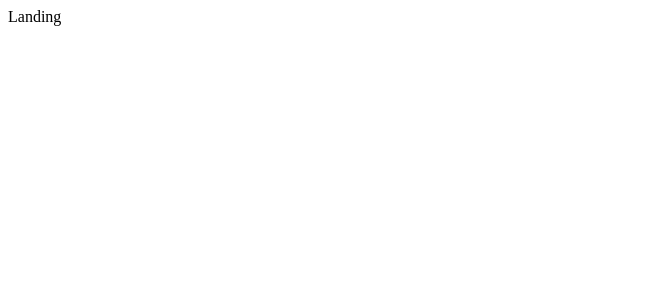
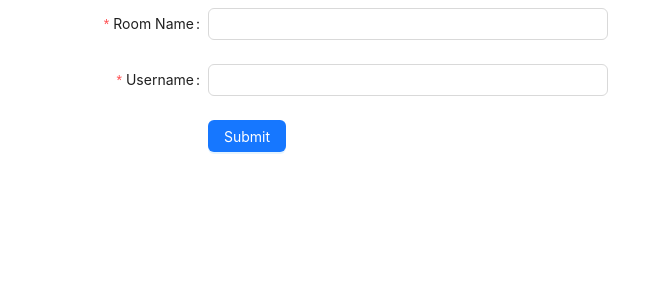
Before and after one commit to dallin-christensen/toastyghost-client, a React (Vite) app: page / in a window 1280 px wide. Shown: the top 300 px of the page, without its empty margins (0-663 px from the left). Built offline with nearby package versions, Linux system fonts and the light colour scheme; the HTML template or start-up script is replaced by a standard one.

Commit message:
logic for creating and being added to a room

```diff
--- a/package.json
+++ b/package.json
@@ -11,11 +11,14 @@
     "preview": "vite preview"
   },
   "dependencies": {
+    "@tanstack/react-query": "^4.35.3",
+    "antd": "^5.9.4",
     "lodash": "^4.17.21",
     "react": "^18.2.0",
     "react-dom": "^18.2.0",
     "react-router-dom": "^6.16.0",
-    "socket.io-client": "^4.7.2"
+    "socket.io-client": "^4.7.2",
+    "usehooks-ts": "^2.9.1"
   },
   "devDependencies": {
     "@types/lodash": "^4.14.199",
--- a/src/App.tsx
+++ b/src/App.tsx
@@ -2,9 +2,18 @@ import { Routes, Route, BrowserRouter as Router } from "react-router-dom"
 import Landing from "./pages/Landing"
 import Room from "./pages/Room"
 import { RoomProvider } from "./context/RoomContext"
+import {
+  QueryClient,
+  QueryClientProvider,
+} from '@tanstack/react-query'
+import { CurrentUserProvider } from "./context/UserContext"
+
+const queryClient = new QueryClient()
 
 function App() {
   return (
+    <QueryClientProvider client={queryClient}>
+      <CurrentUserProvider>
         <RoomProvider>
           <Router>
             <Routes>
@@ -13,6 +22,8 @@ function App() {
             </Routes>
           </Router>
         </RoomProvider>
+      </CurrentUserProvider>
+    </QueryClientProvider>
   )
 }
 
--- /dev/null
+++ b/src/components/CreateNewRoomForm.tsx
@@ -0,0 +1,97 @@
+import { useMutation } from '@tanstack/react-query';
+import { Button, Form, Input } from 'antd';
+import { SyntheticEvent, useState } from 'react';
+import RoomType from '../data/types/RoomType';
+import ParticipantType from '../data/types/ParticipantType';
+import { useNavigate } from "react-router-dom";
+import { useCurrentUser } from '../context/UserContext';
+
+type FieldType = {
+  roomName?: string;
+  username?: string;
+};
+
+function CreateNewRoomForm() {
+  const [roomName, setRoomName] = useState("")
+  const [username, setUsername] = useState("")
+  const navigate = useNavigate();
+  const { setCurrentUser } = useCurrentUser()
+
+  const mutation = useMutation({
+    mutationFn: async () => {
+      return await fetch("http://localhost:8082/api/rooms/createroom", {
+        method: "POST",
+        headers: {
+          "Content-Type": "application/json",
+        },
+        credentials: 'include',
+        body: JSON.stringify({
+          name: roomName,
+          participants: [
+            {
+              avatar: "avatarblah",
+              handle: username
+            }
+          ]
+        })
+      })
+      .then((response) => response.json())
+      // traditionally we'd be expecting a JSON formatted response, so we would change this method to .json instead of .text
+      .catch((err) => {
+        console.error(err);
+      });
+    },
+    onSuccess: ({room, participant}: { room: RoomType, participant: ParticipantType }) => {
+      if (room?._id) {
+        setCurrentUser(participant)
+        navigate(`/room/${room?._id}`)
+      }
+    },
+  })
+
+  const onFinish = (e: SyntheticEvent) => {
+    e.preventDefault
+    mutation.mutate()
+  }
+
+  const onFinishFailed = () => {
+    console.error('room creation failure')
+  }
+
+  return (
+    <Form
+      name="basic"
+      labelCol={{ span: 8 }}
+      wrapperCol={{ span: 16 }}
+      style={{ maxWidth: 600 }}
+      initialValues={{ remember: true }}
+      onFinish={onFinish}
+      onFinishFailed={onFinishFailed}
+      autoComplete="off"
+    >
+      <Form.Item<FieldType>
+        label="Room Name"
+        name="roomName"
+        rules={[{ required: true, message: 'Please input a room name' }]}
+      >
+        <Input value={roomName} onChange={e => setRoomName(e.target.value)} />
+      </Form.Item>
+
+      <Form.Item<FieldType>
+        label="Username"
+        name="username"
+        rules={[{ required: true, message: 'Please input your user name' }]}
+      >
+        <Input value={username} onChange={e => setUsername(e.target.value)} />
+      </Form.Item>
+
+      <Form.Item wrapperCol={{ offset: 8, span: 16 }}>
+        <Button type="primary" htmlType="submit">
+          Submit
+        </Button>
+      </Form.Item>
+    </Form>
+  )
+}
+
+export default CreateNewRoomForm
--- a/src/components/PostMessageInput.tsx
+++ b/src/components/PostMessageInput.tsx
@@ -1,15 +1,19 @@
 import { useState } from "react"
 import debounce from "../utilities/debounce"
 import socket from "../socket"
+import { useRoom } from "../context/RoomContext"
+import { useCurrentUser } from "../context/UserContext"
 
 
 function PostMessageInput() {
   const [inputVal, setInputVal] = useState('')
+  const { room } = useRoom()
+  const { currentUser } = useCurrentUser()
 
   const handlePostMessage = debounce(async () => {
     socket.emit('insertmessage', {
-      roomId: "650cd102c3cf0ec04622b644",
-      participantId: "650cd102c3cf0ec04622b645",
+      roomId: room?._id,
+      participantId: currentUser?._id,
       text: inputVal,
     })
   })
--- /dev/null
+++ b/src/context/UserContext.tsx
@@ -0,0 +1,33 @@
+import { ReactNode, createContext, useContext } from "react"
+import ParticipantType from "../data/types/ParticipantType"
+import { useLocalStorage } from 'usehooks-ts'
+
+type ParticipantContextType = {
+  setCurrentUser: (participant: ParticipantType) => void
+  currentUser: ParticipantType | null
+}
+
+const ParticpantContext = createContext({} as ParticipantContextType)
+
+export function useCurrentUser() {
+  return useContext(ParticpantContext)
+}
+
+type ParticipantProviderProps = {
+  children: ReactNode
+}
+
+export function CurrentUserProvider({ children }: ParticipantProviderProps) {
+  const [currentUser, setCurrentUser] = useLocalStorage<ParticipantType | null>("currentUser", null)
+
+  return (
+    <ParticpantContext.Provider
+      value={{
+        currentUser,
+        setCurrentUser
+      }}
+    >
+      {children}
+    </ParticpantContext.Provider>
+  )
+}
--- a/src/hooks/useSocketConnect.ts
+++ b/src/hooks/useSocketConnect.ts
@@ -1,13 +1,16 @@
 import { useEffect, useState } from "react";
 import socket from "../socket";
+import { useParams } from "react-router-dom";
 
 function useSocketConnect() {
+  const { roomId = "" } = useParams()
   const [socketConnected, setSocketConnected] = useState<boolean>(socket.connected);
 
   useEffect(() => {
     function onConnect() {
       console.log('socket connected')
       setSocketConnected(true);
+      socket.emit("subscribe", roomId);
     }
 
     function onDisconnect() {
--- a/src/pages/Landing.tsx
+++ b/src/pages/Landing.tsx
@@ -1,6 +1,10 @@
+import CreateNewRoomForm from "../components/CreateNewRoomForm"
+
 function Landing() {
   return (
-    <div>Landing</div>
+    <div>
+      <CreateNewRoomForm />
+    </div>
   )
 }
 
--- a/src/pages/Room.tsx
+++ b/src/pages/Room.tsx
@@ -2,23 +2,32 @@ import { useRoom } from "../context/RoomContext"
 import useSetRoom from "../hooks/useSetRoom"
 import PostMessageInput from "../components/PostMessageInput"
 import useSocketConnect from "../hooks/useSocketConnect"
-
+import { useCurrentUser } from "../context/UserContext"
+import currentUserInRoom from "../utilities/currentUserInRoom"
 
 function Room() {
 
   useSetRoom()
   useSocketConnect()
 
+  const { currentUser } = useCurrentUser()
+
   const {
     room
   } = useRoom()
 
-  return (
-    <>
-      <pre>{JSON.stringify(room, undefined, 2)}</pre>
-      <PostMessageInput />
-    </>
-  )
+  if (!room || !currentUser) return null
+
+  const currentUserIsParticipant = currentUserInRoom(currentUser, room)
+
+  return currentUserIsParticipant ? (
+          <>
+            <pre>{JSON.stringify(room, undefined, 2)}</pre>
+            <PostMessageInput />
+          </>
+        ) : (
+          <div>join room?</div>
+        )
 }
 
 export default Room
--- a/src/socket.ts
+++ b/src/socket.ts
@@ -3,7 +3,8 @@ import { io } from "socket.io-client";
 const URL = process.env.NODE_ENV === 'production' ? '' : 'http://localhost:8082';
 
 const socket = io(URL, {
-  autoConnect: false
+  autoConnect: false,
+  withCredentials: true,
 });
 
 export default socket
--- /dev/null
+++ b/src/utilities/currentUserInRoom.ts
@@ -0,0 +1,11 @@
+import ParticipantType from "../data/types/ParticipantType"
+import RoomType from "../data/types/RoomType"
+
+function currentUserInRoom(participant: ParticipantType, room: RoomType) {
+  if (room?.participants?.length && participant?._id) {
+    return room.participants.some((roomParticipant: ParticipantType) => roomParticipant._id === participant._id)
+  }
+  return false
+}
+
+export default currentUserInRoom
```
Also changed, not shown: 1 other file (tests, documents, lock files or other folders). Lines whose indentation alone changed are shown as unchanged.
